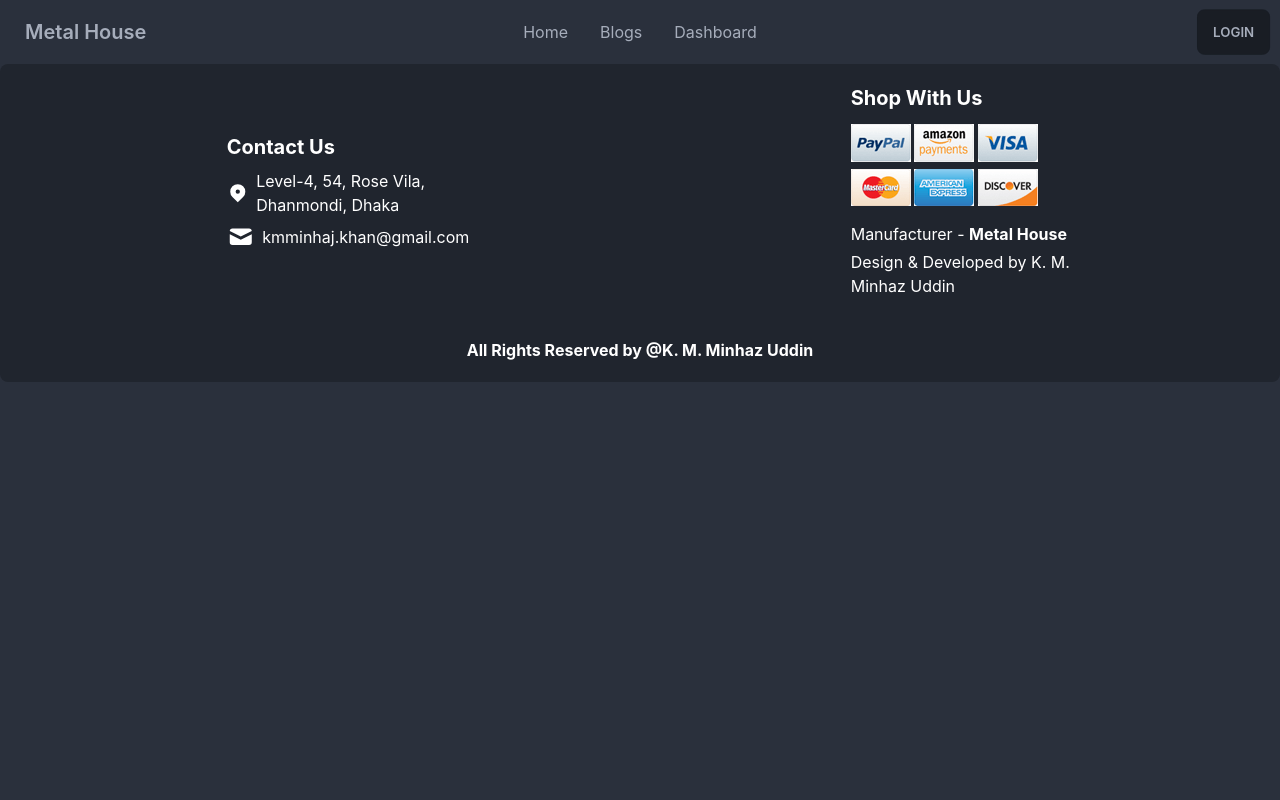
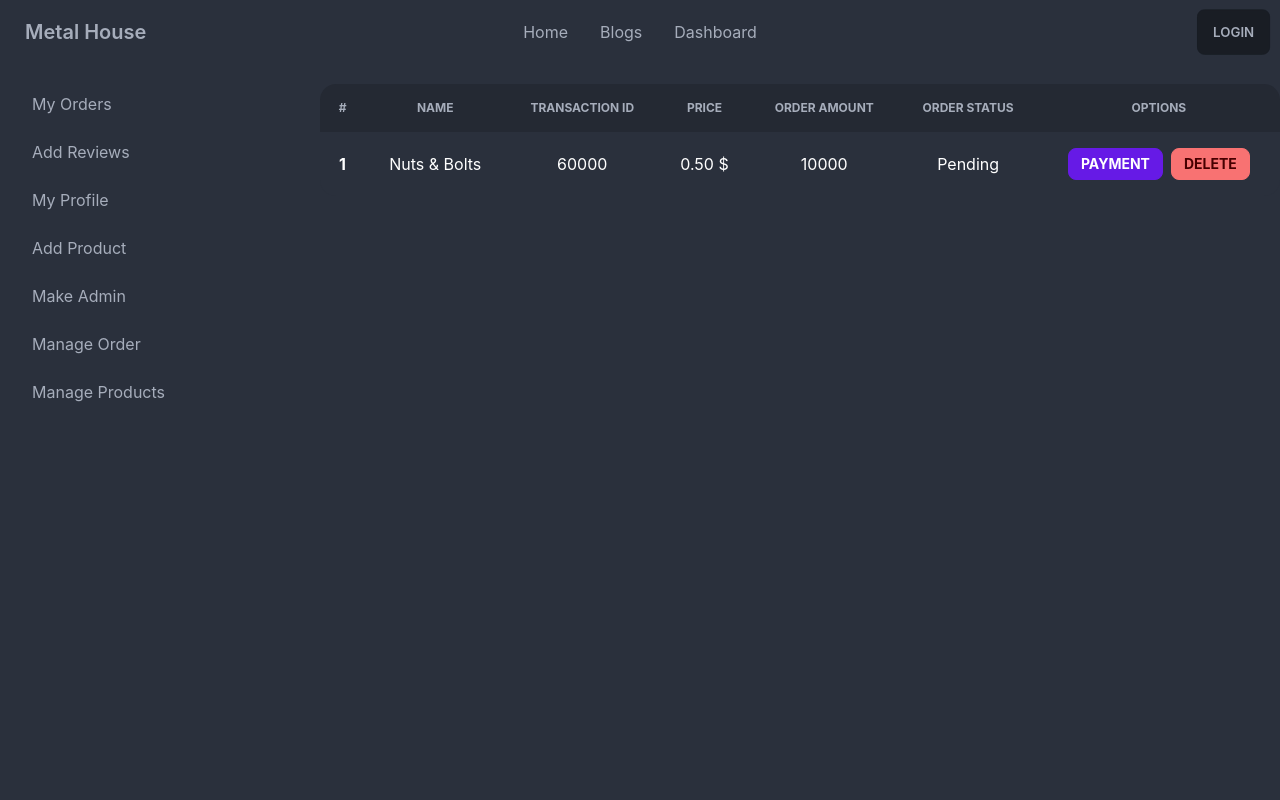
Before and after one commit to kmminhaz/Metal-House, a React (Create React App) app: page /dashboard/makeadmin in a window 1280 px wide. Shown: the top 800 px of the page. Built offline with nearby package versions, Linux system fonts and the light colour scheme.

Commit message:
Dashboard elements for Admin Added

```diff
--- a/src/App.js
+++ b/src/App.js
@@ -7,8 +7,12 @@ import Login from './Pages/LoginRegistrationPage/Login';
 import Registration from './Pages/LoginRegistrationPage/Registration';
 import NavBar from './Pages/Navigation/NavBar';
 import Purchase from './Pages/PurchasePage/Purchase';
+import AddProduct from './Pages/UsersPart/AddProduct/AddProduct';
 import AddReview from './Pages/UsersPart/AddReview/AddReview';
 import Dashboard from './Pages/UsersPart/Dashboard';
+import MakeAdmin from './Pages/UsersPart/MakeAdmin/MakeAdmin';
+import ManageOrder from './Pages/UsersPart/ManageOrder/ManageOrder';
+import ManageProducts from './Pages/UsersPart/ManageProducts/ManageProducts';
 import MyOrders from './Pages/UsersPart/MyOrders/MyOrders';
 import Payment from './Pages/UsersPart/MyOrders/Payment';
 import MyProfile from './Pages/UsersPart/MyProfile/MyProfile';
@@ -28,6 +32,10 @@ function App() {
           <Route path='/dashboard/addreviews' element={<AddReview />}></Route>
           <Route path='/dashboard/myprofile' element={<MyProfile />}></Route>
           <Route path='/dashboard/payment' element={<Payment />}></Route>
+          <Route path='/dashboard/addproduct' element={<AddProduct />}></Route>
+          <Route path='/dashboard/makeadmin' element={<MakeAdmin />}></Route>
+          <Route path='/dashboard/manageorder' element={<ManageOrder />}></Route>
+          <Route path='/dashboard/manageproducts' element={<ManageProducts />}></Route>
         </Route>
       </Routes>
       <Footer></Footer>
--- /dev/null
+++ b/src/Pages/UsersPart/AddProduct/AddProduct.js
@@ -0,0 +1,59 @@
+import React from 'react';
+
+const AddProduct = () => {
+    return (
+      <div>
+        <div className='w-10/12 mx-auto lg:mx-0'>
+          <div className='lg:w-1/2 mx-auto my-10'>
+            <div class='divider font-bold text-2xl pt-5 pb-10'>Add A New Product</div>
+            <div className='card p-10 text-left bg-base-300 rounded-2xl'>
+              <div className='py-1'>
+                <label className='label'>
+                  <span className='label-text text-sm'>Name</span>
+                </label>
+                <input
+                  type='text'
+                  class='input w-full font-bold'
+                ></input>
+              </div>
+              <div className='py-1'>
+                <label className='label'>
+                  <span className='label-text text-sm'>Description</span>
+                </label>
+                <textarea
+                  type='text'
+                  class='input w-full font-bold h-28'
+                ></textarea>
+              </div>
+              <div className='py-1'>
+                <label className='label'>
+                  <span className='label-text text-sm'>Available Quantity</span>
+                </label>
+                <input
+                  type='text'
+                  class='input w-full font-bold'
+                ></input>
+              </div>
+              <div className='py-1'>
+                <label className='label'>
+                  <span className='label-text text-sm'>Minimum Order Quantity</span>
+                </label>
+                <input
+                  type='text'
+                  class='input w-full font-bold'
+                ></input>
+              </div>
+            </div>
+            <div>
+              <button className='btn btn-primary text-bold my-4 btn-wide text-xl'>
+                {" "}
+                Add{" "}
+              </button>
+            </div>
+          </div>
+        </div>
+      </div>
+    );
+};
+
+export default AddProduct;
--- a/src/Pages/UsersPart/Dashboard.js
+++ b/src/Pages/UsersPart/Dashboard.js
@@ -23,6 +23,18 @@ const Dashboard = () => {
             <li>
               <Link to='/dashboard/myprofile'>My Profile</Link>
             </li>
+            <li>
+              <Link to='/dashboard/addproduct'>Add Product</Link>
+            </li>
+            <li>
+              <Link to='/dashboard/makeadmin'>Make Admin</Link>
+            </li>
+            <li>
+              <Link to='/dashboard/manageorder'>Manage Order</Link>
+            </li>
+            <li>
+              <Link to='/dashboard/manageproducts'>Manage Products</Link>
+            </li>
           </ul>
         </div>
       </div>
--- /dev/null
+++ b/src/Pages/UsersPart/MakeAdmin/MakeAdmin.js
@@ -0,0 +1,59 @@
+import React, { useState } from "react";
+import { Link } from "react-router-dom";
+import DeleteConfirmModal from "../Operations/DeleteConfirmModal";
+
+const MakeAdmin = () => {
+  const [deleteOrder, setDeleteOrder] = useState(null);
+  return (
+    <div>
+      <div className='overflow-x-auto my-5'>
+        <table className='table w-full'>
+          {/* <!-- head --> */}
+          <thead>
+            <tr className='text-center'>
+              <th>#</th>
+              <th>Name</th>
+              <th>transaction ID</th>
+              <th>Price</th>
+              <th>Order Amount</th>
+              <th>Order Status</th>
+              <th>Options</th>
+            </tr>
+          </thead>
+          <tbody className='text-white'>
+            {/* <!-- row 2 --> */}
+            <tr className='hover text-center'>
+              <th>1</th>
+              <td>Nuts & Bolts</td>
+              <td>60000</td>
+              <td>0.50 $</td>
+              <td>10000</td>
+              <td>Pending</td>
+              <td>
+                <Link
+                  to='/dashboard/payment'
+                  for='delete-confirm-modal'
+                  className='btn btn-sm btn-primary font-bold mr-2'
+                  //   disabled='disabled'
+                >
+                  Payment
+                </Link>
+                <label
+                  for='delete-confirm-modal'
+                  className='btn btn-sm btn-error font-bold'
+                  //   disabled='disabled'
+                  onClick={() => setDeleteOrder(1)}
+                >
+                  Delete
+                </label>
+              </td>
+            </tr>
+          </tbody>
+        </table>
+      </div>
+      {deleteOrder && <DeleteConfirmModal></DeleteConfirmModal>}
+    </div>
+  );
+};
+
+export default MakeAdmin;
--- /dev/null
+++ b/src/Pages/UsersPart/ManageOrder/ManageOrder.js
@@ -0,0 +1,59 @@
+import React, { useState } from 'react';
+import { Link } from 'react-router-dom';
+import DeleteConfirmModal from '../Operations/DeleteConfirmModal';
+
+const ManageOrder = () => {
+    const [deleteOrder, setDeleteOrder] = useState(null);
+    return (
+      <div>
+        <div className='overflow-x-auto my-5'>
+          <table className='table w-full'>
+            {/* <!-- head --> */}
+            <thead>
+              <tr className='text-center'>
+                <th>#</th>
+                <th>Name</th>
+                <th>transaction ID</th>
+                <th>Price</th>
+                <th>Order Amount</th>
+                <th>Order Status</th>
+                <th>Options</th>
+              </tr>
+            </thead>
+            <tbody className='text-white'>
+              {/* <!-- row 2 --> */}
+              <tr className='hover text-center'>
+                <th>1</th>
+                <td>Nuts & Bolts</td>
+                <td>60000</td>
+                <td>0.50 $</td>
+                <td>10000</td>
+                <td>Pending</td>
+                <td>
+                  <Link
+                    to='/dashboard/payment'
+                    for='delete-confirm-modal'
+                    className='btn btn-sm btn-primary font-bold mr-2'
+                    //   disabled='disabled'
+                  >
+                    Payment
+                  </Link>
+                  <label
+                    for='delete-confirm-modal'
+                    className='btn btn-sm btn-error font-bold'
+                    //   disabled='disabled'
+                    onClick={() => setDeleteOrder(1)}
+                  >
+                    Delete
+                  </label>
+                </td>
+              </tr>
+            </tbody>
+          </table>
+        </div>
+        {deleteOrder && <DeleteConfirmModal></DeleteConfirmModal>}
+      </div>
+    );
+};
+
+export default ManageOrder;
--- /dev/null
+++ b/src/Pages/UsersPart/ManageProducts/ManageProducts.js
@@ -0,0 +1,59 @@
+import React, { useState } from "react";
+import { Link } from "react-router-dom";
+import DeleteConfirmModal from "../Operations/DeleteConfirmModal";
+
+const ManageProducts = () => {
+  const [deleteOrder, setDeleteOrder] = useState(null);
+  return (
+    <div>
+      <div className='overflow-x-auto my-5'>
+        <table className='table w-full'>
+          {/* <!-- head --> */}
+          <thead>
+            <tr className='text-center'>
+              <th>#</th>
+              <th>Name</th>
+              <th>transaction ID</th>
+              <th>Price</th>
+              <th>Order Amount</th>
+              <th>Order Status</th>
+              <th>Options</th>
+            </tr>
+          </thead>
+          <tbody className='text-white'>
+            {/* <!-- row 2 --> */}
+            <tr className='hover text-center'>
+              <th>1</th>
+              <td>Nuts & Bolts</td>
+              <td>60000</td>
+              <td>0.50 $</td>
+              <td>10000</td>
+              <td>Pending</td>
+              <td>
+                <Link
+                  to='/dashboard/payment'
+                  for='delete-confirm-modal'
+                  className='btn btn-sm btn-primary font-bold mr-2'
+                  //   disabled='disabled'
+                >
+                  Payment
+                </Link>
+                <label
+                  for='delete-confirm-modal'
+                  className='btn btn-sm btn-error font-bold'
+                  //   disabled='disabled'
+                  onClick={() => setDeleteOrder(1)}
+                >
+                  Delete
+                </label>
+              </td>
+            </tr>
+          </tbody>
+        </table>
+      </div>
+      {deleteOrder && <DeleteConfirmModal></DeleteConfirmModal>}
+    </div>
+  );
+};
+
+export default ManageProducts;
```
